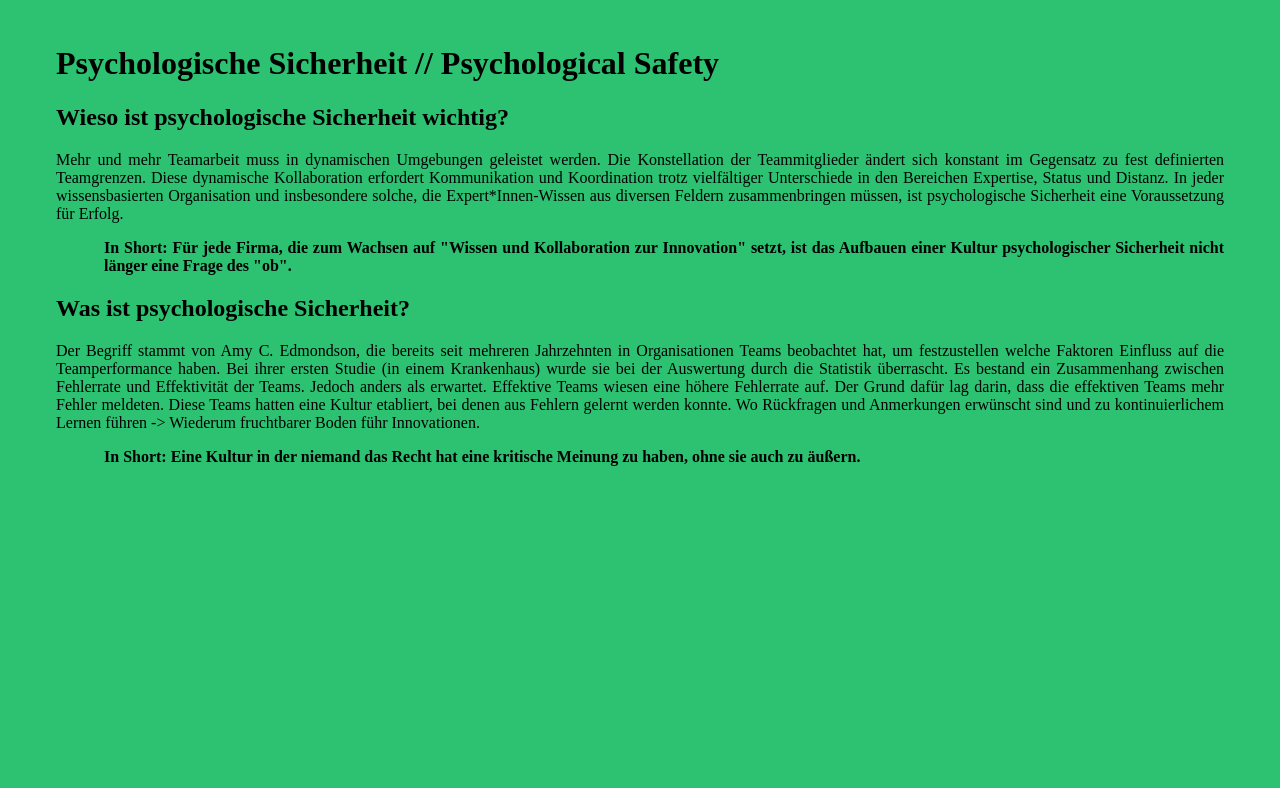
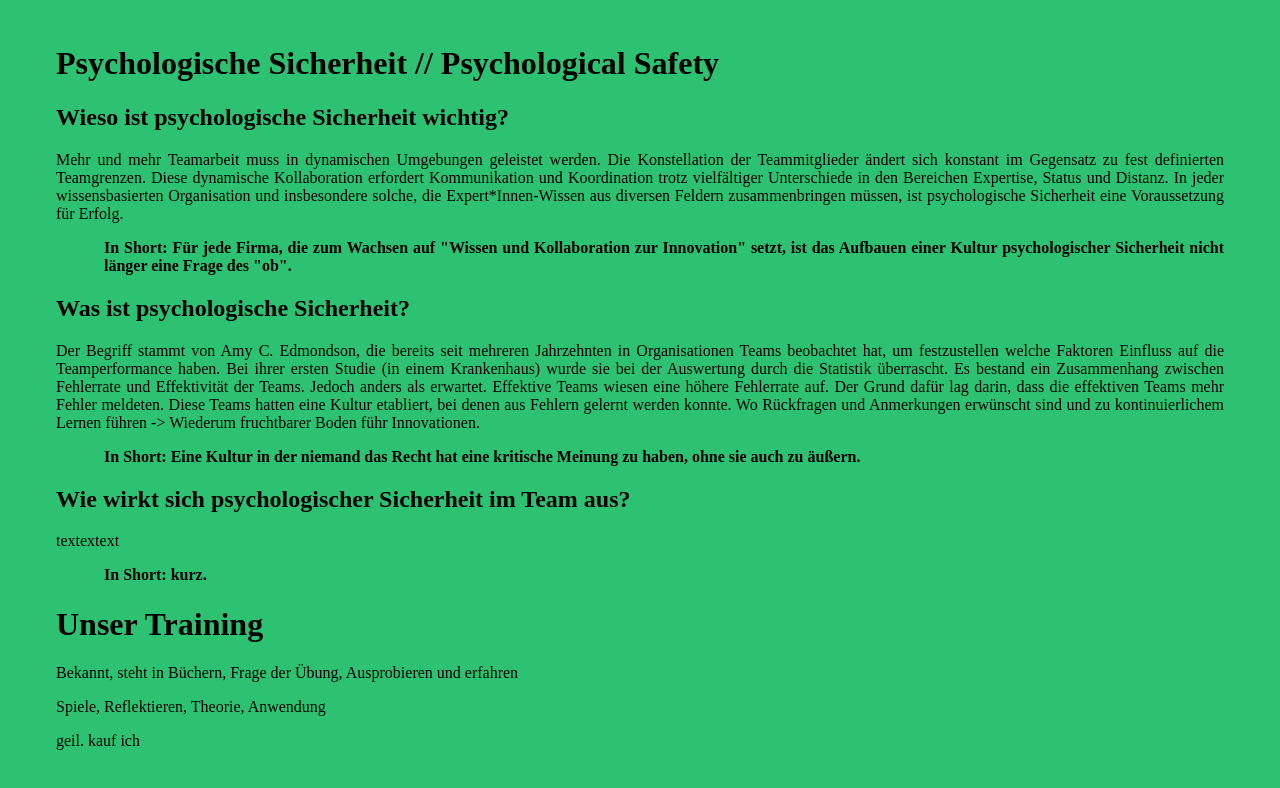
Before and after one commit to H3rby7/advance, a website: page psychological-safety.html in a window 1280 px wide. Drawn offline with Linux system fonts and the light colour scheme.

Commit message:
stub text psych safe

```diff
--- a/psychological-safety.html
+++ b/psychological-safety.html
@@ -38,6 +38,17 @@
       <p class="in-short">
         In Short: Eine Kultur in der niemand das Recht hat eine kritische Meinung zu haben, ohne sie auch zu äußern.
       </p>
+      <h2>Wie wirkt sich psychologischer Sicherheit im Team aus?</h2>
+      <p>
+        textextext
+      </p>
+      <p class="in-short">
+        In Short: kurz.
+      </p>
+      <h1>Unser Training</h1>
+      <p>Bekannt, steht in Büchern, Frage der Übung, Ausprobieren und erfahren</p>
+      <p>Spiele, Reflektieren, Theorie, Anwendung</p>
+      <p>geil. kauf ich</p>
     </div>
   </div>
 </body>
```
